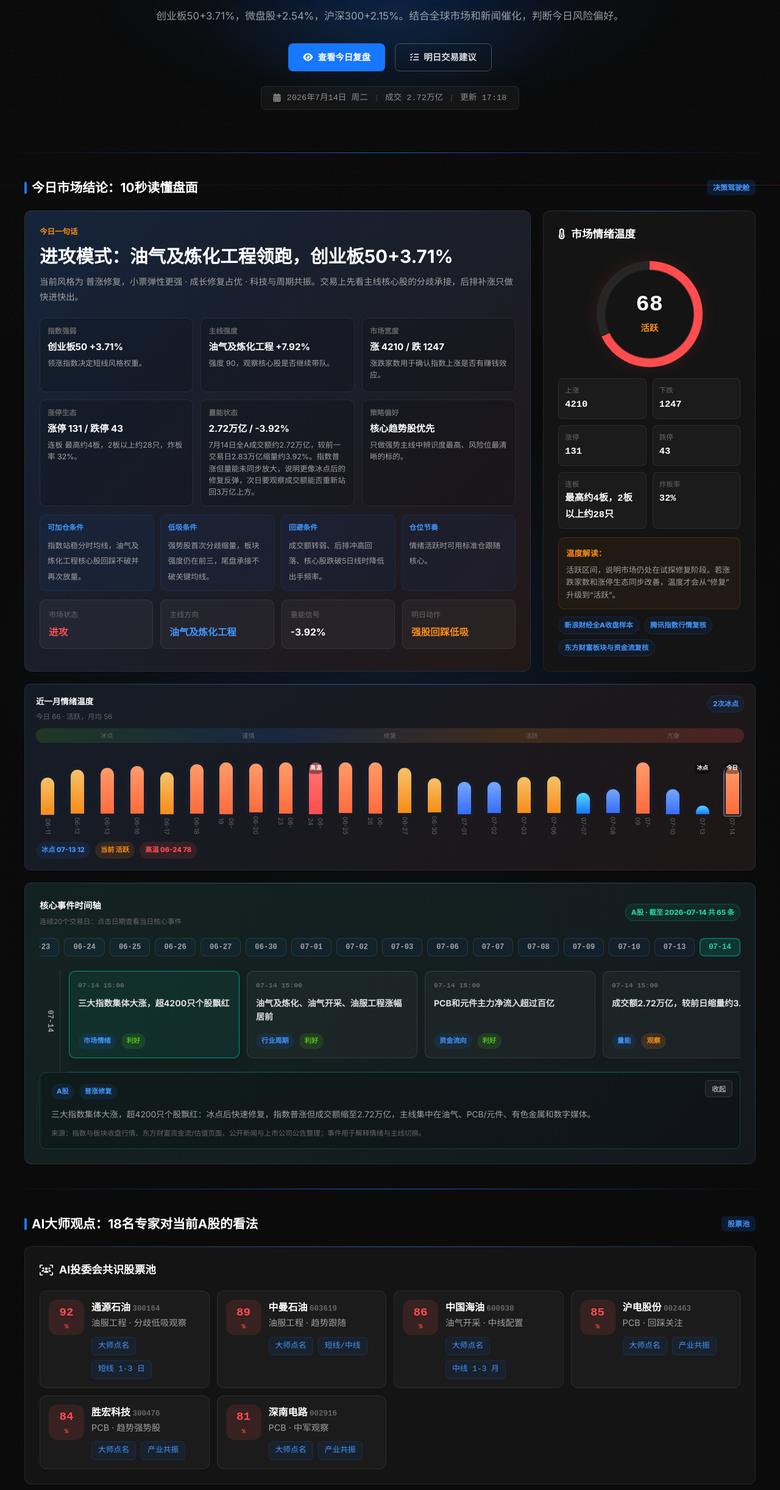
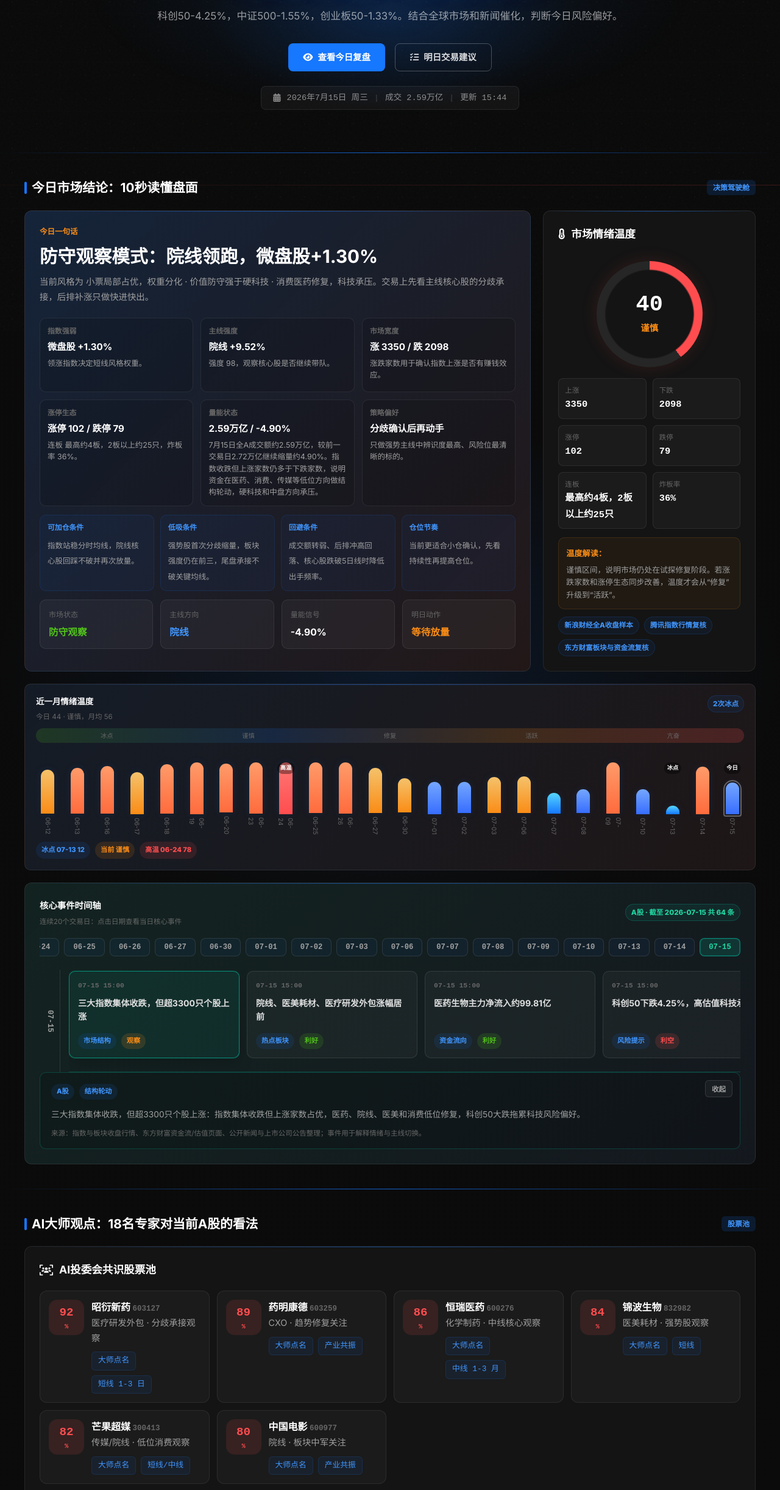
Before and after one commit to jasonlan1990/Market-trending, a plain HTML site: page index.html in a window 1280 px wide. Shown: the part 257-2700 px from the top of the page at 61% size. Drawn offline with nearby package versions, Linux system fonts and the light colour scheme.

Commit message:
Update market data for 2026-07-15 close
按2026年7月15日A股收盘后数据更新全站：指数、成交额、市场情绪、热点板块、资金流、估值锚定、新闻事件、AI专家观点、共识股票池、跨市场热力图和核心事件时间轴。

```diff
--- a/app.js
+++ b/app.js
@@ -38,16 +38,16 @@ const masters = [
     "name": "沃伦·巴菲特",
     "avatar": "巴",
     "avatarStyle": "linear-gradient(135deg, #f6d365, #fda085)",
-    "quote": "今天4210家上涨，但成交额反而缩到2.72万亿。修复可以看，真正值得买的还是现金流清楚、资产质量稳的油气央企、运营商和银行。",
+    "quote": "指数收跌、成交继续缩到2.59万亿，这不是全面进攻日。今天更适合看医药和消费里现金流清楚、估值不过度的公司。",
     "tags": [
       "现金流",
       "安全边际",
-      "缩量修复"
-    ],
-    "picks": [
-      "中国海油",
-      "中国移动",
-      "建设银行"
+      "缩量"
+    ],
+    "picks": [
+      "恒瑞医药",
+      "贵州茅台",
+      "沪深300ETF"
     ]
   },
   {
@@ -56,16 +56,16 @@ const masters = [
     "name": "炒股养家",
     "avatar": "养",
     "avatarStyle": "linear-gradient(135deg, #667eea, #764ba2)",
-    "quote": "7月13日冰点，7月14日修复，短线只做最强方向的前排。油气、PCB、元件是今天资金最认可的地方，后排冲高不接。",
-    "tags": [
-      "冰点修复",
+    "quote": "市场宽度还行，但科创50大跌，说明只是在轮动。短线只做院线、医美、CXO这些日内最强前排，后排不接。",
+    "tags": [
+      "结构轮动",
       "前排",
       "不接后排"
     ],
     "picks": [
-      "通源石油",
-      "沪电股份",
-      "风语筑"
+      "昭衍新药",
+      "锦波生物",
+      "中国电影"
     ]
   },
   {
@@ -74,16 +74,16 @@ const masters = [
     "name": "赵老哥",
     "avatar": "赵",
     "avatarStyle": "linear-gradient(135deg, #ffecd2, #fcb69f)",
-    "quote": "龙头战法看带队能力。通源石油带油气，中曼石油带油服，国际复材带玻纤，明天只看这些前排能不能抗住分歧。",
-    "tags": [
-      "龙头带队",
-      "梯队",
-      "分歧承接"
-    ],
-    "picks": [
-      "通源石油",
-      "中曼石油",
-      "国际复材"
+    "quote": "龙头看板块带动力。院线、医美、CXO今天最强，明天只看前排分歧后能否继续带队，不能扩散就快进快出。",
+    "tags": [
+      "龙头带动",
+      "分歧承接",
+      "梯队"
+    ],
+    "picks": [
+      "儒意电影",
+      "锦波生物",
+      "昭衍新药"
     ]
   },
   {
@@ -92,16 +92,16 @@ const masters = [
     "name": "杰西·利弗莫尔",
     "avatar": "利",
     "avatarStyle": "linear-gradient(135deg, #4facfe, #00f2fe)",
-    "quote": "价格已经告诉我们今日强弱：创业板50+3.71%，微盘+2.54%，但成交缩量。趋势交易只等强势股回踩确认，不追第一根大阳。",
+    "quote": "趋势交易不买下跌中的幻想。科创50破坏趋势，先回避；医药、传媒、消费若能放量站稳短均线，再跟随。",
     "tags": [
       "趋势确认",
-      "回踩",
-      "止损"
-    ],
-    "picks": [
-      "胜宏科技",
-      "紫金矿业",
-      "中国海油"
+      "止损",
+      "不猜底"
+    ],
+    "picks": [
+      "药明康德",
+      "芒果超媒",
+      "中国中免"
     ]
   },
   {
@@ -110,15 +110,15 @@ const masters = [
     "name": "彼得·林奇",
     "avatar": "林",
     "avatarStyle": "linear-gradient(135deg, #43e97b, #38f9d7)",
-    "quote": "外贸数据和业绩预增线值得看。成长股不是只买题材，通用股份这类业绩兑现、PCB这类订单景气，才有继续研究价值。",
-    "tags": [
-      "业绩兑现",
-      "出口链",
-      "订单景气"
-    ],
-    "picks": [
-      "通用股份",
-      "沪电股份",
+    "quote": "今天成长内部也分化。高估值科技弱，医药研发外包强，说明市场更愿意买能看见订单、管线和现金流的成长。",
+    "tags": [
+      "医药成长",
+      "订单",
+      "管线"
+    ],
+    "picks": [
+      "药明康德",
+      "泰格医药",
       "恒瑞医药"
     ]
   },
@@ -128,16 +128,16 @@ const masters = [
     "name": "查理·芒格",
     "avatar": "芒",
     "avatarStyle": "linear-gradient(135deg, #f093fb, #f5576c)",
-    "quote": "普涨日最容易让人忘记风险。成交没有放大，说明只能选择少数确定性更高的公司，别把反弹误认为所有股票都变好了。",
+    "quote": "缩量轮动里不要频繁换故事。选择少数财务质量好、护城河清楚的医药和消费中军，胜率高过追逐所有热点。",
     "tags": [
       "少犯错",
-      "确定性",
-      "组合质量"
-    ],
-    "picks": [
-      "中国移动",
-      "深南电路",
-      "中国海油"
+      "护城河",
+      "质量"
+    ],
+    "picks": [
+      "恒瑞医药",
+      "贵州茅台",
+      "中国中免"
     ]
   },
   {
@@ -146,16 +146,16 @@ const masters = [
     "name": "霍华德·马克斯",
     "avatar": "马",
     "avatarStyle": "linear-gradient(135deg, #fa709a, #fee140)",
-    "quote": "情绪从12度拉到66度，但量能没有同步扩张，这是修复不是全面牛市。组合要保持风险补偿，进攻和防守各留一半。",
+    "quote": "社融存量超460万亿支撑流动性想象，但PPI环比转降提醒周期并不一致。现在仓位要平衡，不能只押单一方向。",
     "tags": [
       "风险补偿",
-      "仓位控制",
-      "修复反弹"
+      "流动性",
+      "均衡"
     ],
     "picks": [
       "沪深300ETF",
-      "红利ETF",
-      "紫金矿业"
+      "医疗ETF",
+      "红利ETF"
     ]
   },
   {
@@ -164,16 +164,16 @@ const masters = [
     "name": "詹姆斯·西蒙斯",
     "avatar": "西",
     "avatarStyle": "linear-gradient(135deg, #30cfd0, #330867)",
-    "quote": "模型今日优先级是油气、PCB、元件、有色。涨幅、主力净流入和市场宽度同时改善，但成交额下降会压低仓位权重。",
+    "quote": "模型今日加权医药生物、医疗研发外包、院线、白酒和传媒；对科创硬科技降权，成交缩量降低总仓位。",
     "tags": [
       "强度排序",
       "资金同向",
-      "缩量折扣"
-    ],
-    "picks": [
-      "沪电股份",
-      "通源石油",
-      "江西铜业"
+      "降权科技"
+    ],
+    "picks": [
+      "昭衍新药",
+      "金种子酒",
+      "传媒ETF"
     ]
   },
   {
@@ -182,16 +182,16 @@ const masters = [
     "name": "作手新一",
     "avatar": "新",
     "avatarStyle": "linear-gradient(135deg, #667eea, #764ba2)",
-    "quote": "今天是冰点后的情绪修复，买点不在普涨当天，买点在明天分歧里。前排不补跌，才是可以小仓确认的信号。",
-    "tags": [
-      "情绪修复",
-      "分歧买点",
-      "核心审美"
-    ],
-    "picks": [
-      "中曼石油",
-      "胜宏科技",
-      "风语筑"
+    "quote": "涨停102、跌停79，情绪不差但不是亢奋。明天只看今天最强板块的核心承接，别在弱科技里硬抄底。",
+    "tags": [
+      "核心审美",
+      "承接",
+      "避弱"
+    ],
+    "picks": [
+      "昭衍新药",
+      "中国电影",
+      "锦波生物"
     ]
   },
   {
@@ -200,16 +200,16 @@ const masters = [
     "name": "乔帮主",
     "avatar": "乔",
     "avatarStyle": "linear-gradient(135deg, #ff9a9e, #fecfef)",
-    "quote": "弱转强要看前排能否穿越。油气和PCB如果明天继续强，才说明不是单日反抽；后排补涨只适合快进快出。",
+    "quote": "明天的重点是今天强势线会不会穿越。CXO和院线如果前排不补跌，可以小仓试错；科技继续等止跌。",
     "tags": [
       "穿越",
       "前排",
-      "快进快出"
-    ],
-    "picks": [
-      "通源石油",
-      "沪电股份",
-      "紫金矿业"
+      "试错"
+    ],
+    "picks": [
+      "药明康德",
+      "幸福蓝海",
+      "医疗ETF"
     ]
   },
   {
@@ -218,16 +218,16 @@ const masters = [
     "name": "退学炒股",
     "avatar": "退",
     "avatarStyle": "linear-gradient(135deg, #a8edea, #fed6e3)",
-    "quote": "今天市场给了修复，但真正的弱转强在明天。跌停从458降到43是好事，下一步看涨停131家能不能转化为连板梯队。",
+    "quote": "今天是缩量轮动，不是全面弱转强。真正的买点是强支线明天分歧后重新转强，而不是盘中追最高点。",
     "tags": [
       "弱转强",
-      "连板观察",
+      "分歧买点",
       "确认"
     ],
     "picks": [
-      "通源石油",
-      "国际复材",
-      "风语筑"
+      "昭衍新药",
+      "芒果超媒",
+      "中宠股份"
     ]
   },
   {
@@ -236,16 +236,16 @@ const masters = [
     "name": "北京炒家",
     "avatar": "北",
     "avatarStyle": "linear-gradient(135deg, #43e97b, #38f9d7)",
-    "quote": "打板环境从冰点改善，但炸板率仍要看。明天只打板块第一、充分换手、能带情绪的板，后排一致不去。",
+    "quote": "打板只看板块第一和充分换手。今天院线、医美、CXO能做，硬科技亏钱效应没解除，低吸也要等确认。",
     "tags": [
       "首板",
       "换手",
       "降频"
     ],
     "picks": [
-      "油气前排",
-      "PCB前排",
-      "数字媒体前排"
+      "院线前排",
+      "医美前排",
+      "CXO前排"
     ]
   },
   {
@@ -254,16 +254,16 @@ const masters = [
     "name": "涅槃重生",
     "avatar": "涅",
     "avatarStyle": "linear-gradient(135deg, #ffecd2, #fcb69f)",
-    "quote": "7月13日是冰点，7月14日是修复，周期进入试错窗口。明天若成交额站回3万亿并且前排不补跌，可以提高出手频率。",
-    "tags": [
-      "周期修复",
-      "试错",
-      "量能确认"
-    ],
-    "picks": [
-      "通源石油",
-      "沪电股份",
-      "中证2000ETF"
+    "quote": "7月14日普涨修复，7月15日缩量轮动，周期从活跃降到谨慎。明天要看成交额能否止跌回升。",
+    "tags": [
+      "周期降温",
+      "缩量",
+      "观察"
+    ],
+    "picks": [
+      "医疗ETF",
+      "传媒ETF",
+      "沪深300ETF"
     ]
   },
   {
@@ -272,16 +272,16 @@ const masters = [
     "name": "邓普顿",
     "avatar": "邓",
     "avatarStyle": "linear-gradient(135deg, #89f7fe, #66a6ff)",
-    "quote": "普涨之后更要看便宜资产。油气、银行、电信运营仍有估值和股息托底，适合在组合里承担稳定器。",
+    "quote": "当硬科技回撤时，市场会重新寻找估值和现金流。医药、消费和高股息适合做防守组合，而不是追波动。",
     "tags": [
       "低估",
-      "红利",
-      "资源"
-    ],
-    "picks": [
-      "中国海油",
-      "建设银行",
-      "中国移动"
+      "防守",
+      "现金流"
+    ],
+    "picks": [
+      "贵州茅台",
+      "恒瑞医药",
+      "建设银行"
     ]
   },
   {
@@ -290,16 +290,16 @@ const masters = [
     "name": "菲利普·费雪",
     "avatar": "费",
     "avatarStyle": "linear-gradient(135deg, #d4fc79, #96e6a1)",
-    "quote": "科技修复要看质量。PCB和元件今天资金最强，但要挑订单、客户和盈利弹性真实的公司，不是所有电子股都值得追。",
+    "quote": "医药上涨要分辨质量。研发外包、创新药、医美都强，但中线只选研发壁垒和商业化能力真正清晰的公司。",
     "tags": [
       "成长质量",
-      "订单",
-      "产业兑现"
-    ],
-    "picks": [
-      "沪电股份",
-      "深南电路",
-      "恒瑞医药"
+      "研发",
+      "商业化"
+    ],
+    "picks": [
+      "恒瑞医药",
+      "药明康德",
+      "爱美客"
     ]
   },
   {
@@ -308,16 +308,16 @@ const masters = [
     "name": "斯坦·温斯坦",
     "avatar": "温",
     "avatarStyle": "linear-gradient(135deg, #c471f5, #fa71cd)",
-    "quote": "今日最好的图形在资源、PCB和部分数字媒体。只买强于指数且均线向上的股票，跌回突破位就承认失败。",
+    "quote": "价格强弱很清楚：科创50破位，医药消费转强。只买相对强度上升且站上短均线的股票，跌破就走。",
     "tags": [
       "相对强度",
       "均线",
-      "突破回踩"
-    ],
-    "picks": [
-      "胜宏科技",
-      "紫金矿业",
-      "风语筑"
+      "止损"
+    ],
+    "picks": [
+      "昭衍新药",
+      "中国中免",
+      "金种子酒"
     ]
   },
   {
@@ -326,15 +326,15 @@ const masters = [
     "name": "约翰·聂夫",
     "avatar": "聂",
     "avatarStyle": "linear-gradient(135deg, #fddb92, #d1fdff)",
-    "quote": "昨日恐慌给了逆向观察点，但今天大涨后不能再盲目抄底。优先买估值不贵、现金流或业绩能解释上涨的资产。",
+    "quote": "逆向不是去接最弱的科创，而是在被忽视的消费、医药中找估值和基本面同时改善的品种。",
     "tags": [
       "逆向",
       "估值",
-      "现金流"
-    ],
-    "picks": [
-      "中国海油",
-      "通用股份",
+      "基本面"
+    ],
+    "picks": [
+      "中国中免",
+      "医疗ETF",
       "红利ETF"
     ]
   },
@@ -344,16 +344,16 @@ const masters = [
     "name": "凯茜·伍德",
     "avatar": "木",
     "avatarStyle": "linear-gradient(135deg, #84fab0, #8fd3f4)",
-    "quote": "AI和科技创新没有结束，今天PCB/元件资金回流是信号。下一步要看AI硬件能否从修复变成新一轮趋势。",
-    "tags": [
-      "AI硬件",
-      "产业趋势",
-      "资金回流"
-    ],
-    "picks": [
-      "沪电股份",
-      "胜宏科技",
-      "工业富联"
+    "quote": "AI和硬科技长期没结束，但今天价格信号很弱。等科创50止跌前，我更愿意观察医药科技和数字内容的低位修复。",
+    "tags": [
+      "等待企稳",
+      "医药科技",
+      "数字内容"
+    ],
+    "picks": [
+      "药明康德",
+      "芒果超媒",
+      "科创50ETF"
     ]
   }
 ];
--- a/index.html
+++ b/index.html
@@ -10,7 +10,7 @@
   <link href="https://fonts.googleapis.com/css2?family=Inter:wght@300;400;500;600;700;800&display=swap" rel="stylesheet">
   <link rel="stylesheet" href="https://cdnjs.cloudflare.com/ajax/libs/font-awesome/6.5.1/css/all.min.css">
   <script src="https://cdn.jsdelivr.net/npm/echarts@5.5.0/dist/echarts.min.js"></script>
-  <link rel="stylesheet" href="styles.css?v=20260714-close">
+  <link rel="stylesheet" href="styles.css?v=20260715-close">
 </head>
 <body>
   <div class="chart-line"></div>
@@ -280,6 +280,6 @@
     <p>本页面仅供参考，不构成投资建议。股市有风险，投资需谨慎。</p>
   </footer>
 
-  <script src="app.js?v=20260714-close"></script>
+  <script src="app.js?v=20260715-close"></script>
 </body>
 </html>
--- a/news.json
+++ b/news.json
@@ -1,178 +1,175 @@
 {
-  "updatedAt": "2026-07-14T17:18:43.143575+08:00",
+  "updatedAt": "2026-07-15T15:44:07.067594+08:00",
   "items": [
     {
-      "title": "A股收评：三大指数集体大涨，超4200只个股飘红",
-      "url": "https://www.chinanews.com.cn/cj/2026/07-14/10659116.shtml",
+      "title": "A股收评：超3300只个股飘红，三大指数集体收跌",
+      "url": "https://www.chinanews.com.cn/cj/2026/07-15/10659797.shtml",
       "source": "中新网财经新闻",
-      "publishedAt": "Tue, 14 Jul 2026 16:21:37 +0800",
-      "publishedAtText": "07-14 16:21",
+      "publishedAtText": "07-15 15:40",
       "impactTags": [
         "A股收评",
-        "风险偏好"
+        "结构轮动"
       ],
       "impactedStocks": [
         "沪深300ETF",
-        "创业板ETF",
-        "中证2000ETF",
+        "医疗ETF",
+        "传媒ETF",
         "券商ETF"
       ],
-      "impactNote": "可能影响：沪深300ETF、创业板ETF、中证2000ETF、券商ETF"
+      "impactNote": "可能影响：沪深300ETF、医疗ETF、传媒ETF、券商ETF"
     },
     {
-      "title": "上半年我国外贸首破25万亿元",
-      "url": "https://www.chinanews.com.cn/cj/2026/07-14/10659125.shtml",
+      "title": "6月末我国社会融资规模存量超460万亿元",
+      "url": "https://www.chinanews.com.cn/cj/2026/07-15/10659784.shtml",
       "source": "中新网财经新闻",
-      "publishedAt": "Tue, 14 Jul 2026 16:51:26 +0800",
-      "publishedAtText": "07-14 16:51",
+      "publishedAtText": "07-15 15:20",
       "impactTags": [
-        "外贸",
-        "出口链"
+        "社融",
+        "金融"
       ],
       "impactedStocks": [
-        "通用股份",
-        "赛轮轮胎",
-        "海尔智家",
-        "宁波港"
+        "招商银行",
+        "建设银行",
+        "同花顺",
+        "券商ETF"
       ],
-      "impactNote": "可能影响：通用股份、赛轮轮胎、海尔智家、宁波港"
+      "impactNote": "可能影响：招商银行、建设银行、同花顺、券商ETF"
     },
     {
-      "title": "上半年我国货物贸易进出口总值达25.47万亿元，同比增长16.9%",
-      "url": "https://www.chinanews.com.cn/cj/2026/07-14/10659106.shtml",
+      "title": "中国PPI环比连涨8个月后转降，国家统计局解析",
+      "url": "https://www.chinanews.com.cn/cj/2026/07-15/10659777.shtml",
       "source": "中新网财经新闻",
-      "publishedAt": "Tue, 14 Jul 2026 16:50:06 +0800",
-      "publishedAtText": "07-14 16:50",
+      "publishedAtText": "07-15 15:08",
       "impactTags": [
-        "外贸",
-        "港口航运"
+        "PPI",
+        "周期品"
       ],
       "impactedStocks": [
-        "宁波港",
-        "中远海控",
-        "中国外运",
-        "通用股份"
+        "中国神华",
+        "紫金矿业",
+        "三友化工",
+        "化工ETF"
       ],
-      "impactNote": "可能影响：宁波港、中远海控、中国外运、通用股份"
+      "impactNote": "可能影响：中国神华、紫金矿业、三友化工、化工ETF"
     },
     {
-      "title": "科技创新打开消费产业新增长空间，专家解读更可持续发展",
-      "url": "https://www.chinanews.com.cn/cj/2026/07-14/10659100.shtml",
+      "title": "6月中国快递发展指数同比增长2.4%，市场规模稳步扩容",
+      "url": "https://www.chinanews.com.cn/cj/2026/07-15/10659808.shtml",
       "source": "中新网财经新闻",
-      "publishedAt": "Tue, 14 Jul 2026 16:09:28 +0800",
-      "publishedAtText": "07-14 16:09",
+      "publishedAtText": "07-15 16:02",
       "impactTags": [
-        "消费",
-        "科技创新"
+        "快递物流",
+        "电商"
       ],
       "impactedStocks": [
-        "贵州茅台",
-        "五粮液",
-        "中国中免",
-        "风语筑"
+        "顺丰控股",
+        "圆通速递",
+        "壹网壹创",
+        "值得买"
       ],
-      "impactNote": "可能影响：贵州茅台、五粮液、中国中免、风语筑"
+      "impactNote": "可能影响：顺丰控股、圆通速递、壹网壹创、值得买"
     },
     {
-      "title": "深圳企业绿电绿证交易总量突破500亿千瓦时",
-      "url": "https://www.chinanews.com.cn/cj/2026/07-14/10659112.shtml",
+      "title": "7月15日农产品批发价格200指数上升0.23个点",
+      "url": "https://www.chinanews.com.cn/cj/2026/07-15/10659792.shtml",
       "source": "中新网财经新闻",
-      "publishedAt": "Tue, 14 Jul 2026 16:26:19 +0800",
-      "publishedAtText": "07-14 16:26",
+      "publishedAtText": "07-15 15:35",
       "impactTags": [
-        "绿电",
-        "电力"
+        "农产品",
+        "消费"
       ],
       "impactedStocks": [
-        "长江电力",
-        "华能国际",
-        "国电电力",
-        "南网能源"
+        "牧原股份",
+        "温氏股份",
+        "农产品",
+        "海天味业"
       ],
-      "impactNote": "可能影响：长江电力、华能国际、国电电力、南网能源"
+      "impactNote": "可能影响：牧原股份、温氏股份、农产品、海天味业"
     },
     {
-      "title": "平台经济聚力共生共赢",
-      "url": "https://www.chinanews.com.cn/cj/2026/07-14/10659142.shtml",
+      "title": "网络直播绝非税收灰色地带",
+      "url": "https://www.chinanews.com.cn/cj/2026/07-15/10659770.shtml",
       "source": "中新网财经新闻",
-      "publishedAt": "Tue, 14 Jul 2026 16:54:04 +0800",
-      "publishedAtText": "07-14 16:54",
+      "publishedAtText": "07-15 14:50",
       "impactTags": [
-        "平台经济",
-        "互联网"
+        "直播电商",
+        "监管"
       ],
       "impactedStocks": [
-        "恒生科技ETF",
-        "三六零",
-        "昆仑万维",
-        "中文在线"
+        "遥望科技",
+        "值得买",
+        "壹网壹创",
+        "电商服务"
       ],
-      "impactNote": "可能影响：恒生科技ETF、三六零、昆仑万维、中文在线"
+      "impactNote": "可能影响：遥望科技、值得买、壹网壹创、电商服务"
     },
     {
-      "title": "广州设计之都打造全国首个碳普惠先行区",
-      "url": "https://www.chinanews.com.cn/cj/2026/07-14/10659157.shtml",
+      "title": "稳增长仍是中国经济发展关键着力点",
+      "url": "https://www.chinanews.com.cn/cj/2026/07-15/10659764.shtml",
       "source": "中新网财经新闻",
-      "publishedAt": "Tue, 14 Jul 2026 17:08:36 +0800",
-      "publishedAtText": "07-14 17:08",
+      "publishedAtText": "07-15 14:35",
       "impactTags": [
-        "碳普惠",
-        "环保"
+        "稳增长",
+        "政策"
       ],
       "impactedStocks": [
-        "南网能源",
-        "龙净环保",
-        "国网信通"
+        "沪深300ETF",
+        "券商ETF",
+        "基建ETF",
+        "消费ETF"
       ],
-      "impactNote": "可能影响：南网能源、龙净环保、国网信通"
+      "impactNote": "可能影响：沪深300ETF、券商ETF、基建ETF、消费ETF"
     },
     {
-      "title": "通用股份半年度业绩预增，轮胎出口链关注度提升",
-      "url": "https://data.eastmoney.com/notices/",
-      "source": "上市公司公告整理",
-      "publishedAtText": "07-14 盘后",
+      "title": "沉浸式探访无人机智造全流程，感受低空经济",
+      "url": "https://www.chinanews.com.cn/cj/2026/07-15/10659742.shtml",
+      "source": "中新网财经新闻",
+      "publishedAtText": "07-15 13:58",
       "impactTags": [
-        "业绩预增",
-        "轮胎"
+        "低空经济",
+        "无人机"
       ],
       "impactedStocks": [
-        "通用股份",
-        "赛轮轮胎",
-        "玲珑轮胎"
+        "中无人机",
+        "航天彩虹",
+        "宗申动力",
+        "万丰奥威"
       ],
-      "impactNote": "可能影响：通用股份、赛轮轮胎、玲珑轮胎"
+      "impactNote": "可能影响：中无人机、航天彩虹、宗申动力、万丰奥威"
     },
     {
-      "title": "渤海化学披露业绩预告及二季度经营数据",
-      "url": "https://data.eastmoney.com/notices/",
-      "source": "上市公司公告整理",
-      "publishedAtText": "07-14 盘后",
+      "title": "东方财富资金流向：医药生物、化学制药、医疗服务资金净流入居前",
+      "url": "https://data.eastmoney.com/zjlx/detail.html",
+      "source": "东方财富资金流向",
+      "publishedAtText": "07-15 收盘",
       "impactTags": [
-        "化工",
-        "业绩"
+        "资金流",
+        "医药"
       ],
       "impactedStocks": [
-        "渤海化学",
-        "三友化工",
-        "新乡化纤"
+        "昭衍新药",
+        "药明康德",
+        "恒瑞医药",
+        "泰格医药"
       ],
-      "impactNote": "可能影响：渤海化学、三友化工、新乡化纤"
+      "impactNote": "可能影响：昭衍新药、药明康德、恒瑞医药、泰格医药"
     },
     {
-      "title": "龙虎榜：山东墨龙、万邦医药、青龙管业等波动加大",
+      "title": "东方财富龙虎榜：最新公开接口仍为7月14日样本，7月15日盘后需继续复核",
       "url": "https://data.eastmoney.com/stock/lhb.html",
       "source": "东方财富龙虎榜",
-      "publishedAtText": "07-14 盘后",
+      "publishedAtText": "07-15 盘后复核",
       "impactTags": [
         "龙虎榜",
         "短线风险"
       ],
       "impactedStocks": [
-        "山东墨龙",
-        "万邦医药",
-        "青龙管业"
+        "ST南新",
+        "风华高科",
+        "东山精密",
+        "昭衍新药"
       ],
-      "impactNote": "可能影响：山东墨龙、万邦医药、青龙管业"
+      "impactNote": "可能影响：ST南新、风华高科、东山精密、昭衍新药"
     }
   ]
 }
```
Also changed, not shown: market.json.
